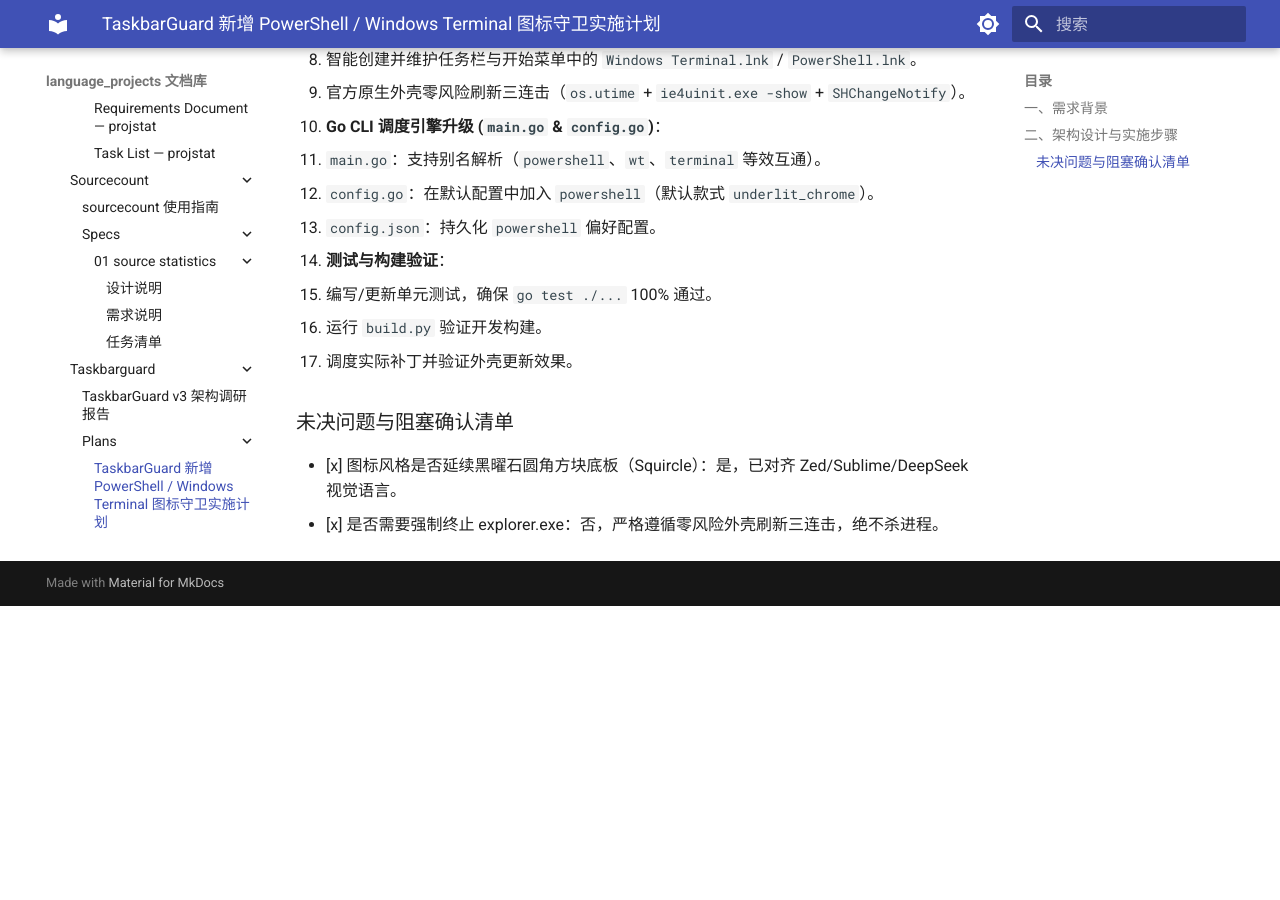
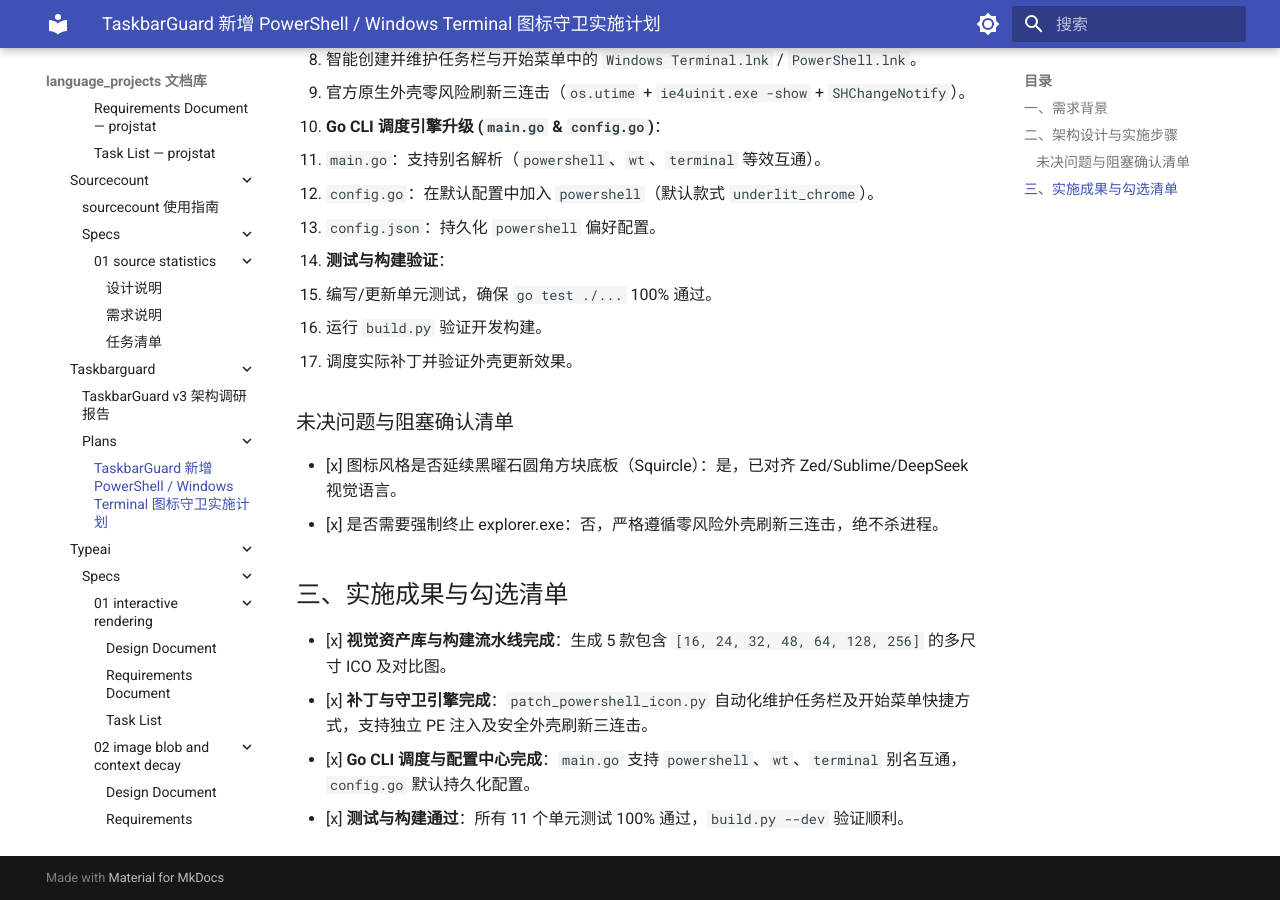
Before and after one commit to shihao-hub/td-language_projects, an MkDocs documentation site: the page built from docs/projects/go_projects/taskbarguard/plans/01-powershell-terminal-icon-support.md, in a window 1280 px wide and 900 px high, scrolled down 822 px. Built offline with MkDocs 1.6.1 and Material for MkDocs 9.7.7, drawn with Linux system fonts in a browser that asks for light colours; a script that is not in the unit is left out; before the commit the page ends 1428 px from its top, so only the background shows below that.

Commit message:
docs(plans): 完成 taskbarguard powershell/wt.exe 图标守卫任务并归档
- 勾选全部完成状态
- 资产生成、调度引擎、自愈脚本与测试全部就绪

```diff
--- a/docs/projects/go_projects/taskbarguard/plans/01-powershell-terminal-icon-support.md
+++ b/docs/projects/go_projects/taskbarguard/plans/01-powershell-terminal-icon-support.md
@@ -30,3 +30,9 @@
 ### 未决问题与阻塞确认清单
 - [x] 图标风格是否延续黑曜石圆角方块底板（Squircle）：是，已对齐 Zed/Sublime/DeepSeek 视觉语言。
 - [x] 是否需要强制终止 explorer.exe：否，严格遵循零风险外壳刷新三连击，绝不杀进程。
+
+## 三、实施成果与勾选清单
+- [x] **视觉资产库与构建流水线完成**：生成 5 款包含 `[16, 24, 32, 48, 64, 128, 256]` 的多尺寸 ICO 及对比图。
+- [x] **补丁与守卫引擎完成**：`patch_powershell_icon.py` 自动化维护任务栏及开始菜单快捷方式，支持独立 PE 注入及安全外壳刷新三连击。
+- [x] **Go CLI 调度与配置中心完成**：`main.go` 支持 `powershell`、`wt`、`terminal` 别名互通，`config.go` 默认持久化配置。
+- [x] **测试与构建通过**：所有 11 个单元测试 100% 通过，`build.py --dev` 验证顺利。
```
